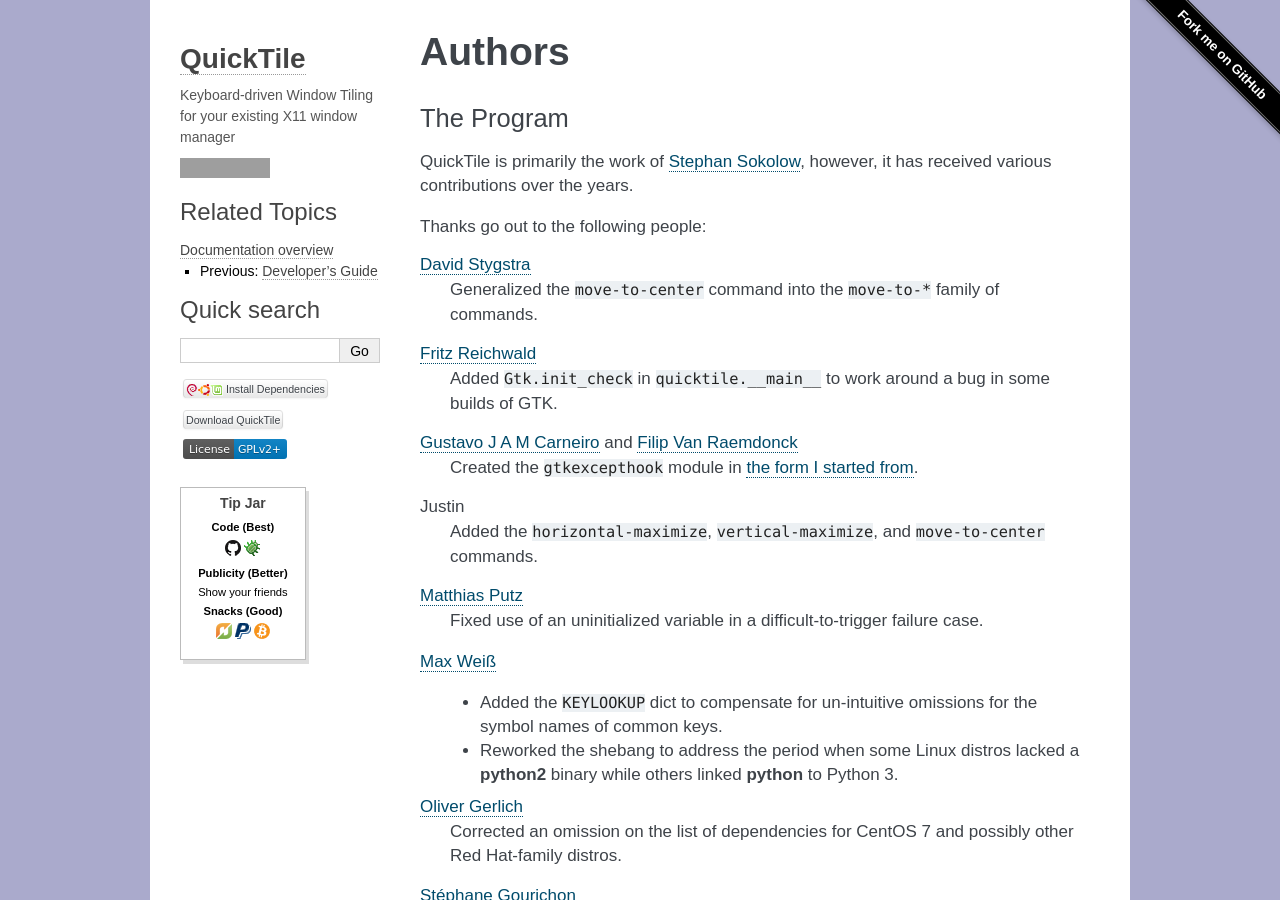
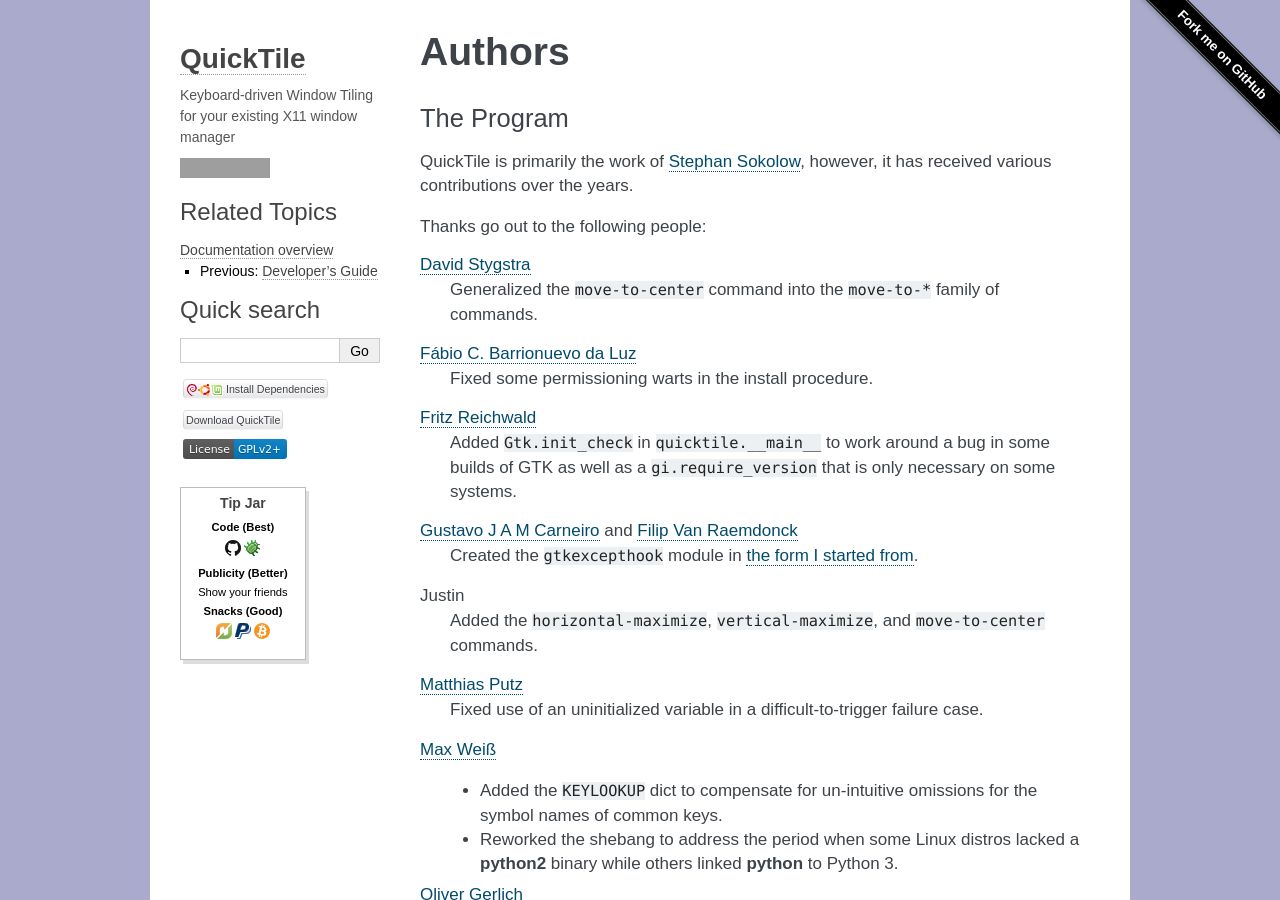
Before and after one commit to ssokolow/quicktile, a Sphinx documentation site: the page built from docs/authors/index.rst, in a window 1280 px wide and 900 px high. Built offline with Sphinx 7.4.7, drawn with Linux system fonts in a browser that asks for light colours; grey boxes are pictures that could not be loaded.

Commit message:
Update author credits

```diff
--- a/docs/authors/index.rst
+++ b/docs/authors/index.rst
@@ -29,9 +29,13 @@
     Generalized the ``move-to-center`` command into the ``move-to-*`` family
     of commands.
 
+`Fábio C. Barrionuevo da Luz`_
+    Fixed some permissioning warts in the install procedure.
+
 `Fritz Reichwald`_
     Added ``Gtk.init_check`` in ``quicktile.__main__`` to work around a
-    bug in some builds of GTK.
+    bug in some builds of GTK as well as a ``gi.require_version`` that
+    is only necessary on some systems.
 
 `Gustavo J A M Carneiro`_ and `Filip Van Raemdonck`_
     Created the ``gtkexcepthook`` module in `the form I started from
@@ -145,7 +149,9 @@
 .. _Creative Commons Attribution 2.5: https://creativecommons.org/licenses/by/2.5/
 .. _David Stygstra: https://github.com/stygstra
 .. _ePyDoc: http://epydoc.sourceforge.net/
+.. _Fábio C. Barrionuevo da Luz: https://github.com/luzfcb
 .. _Filip van Raemdonck: https://www.linkedin.com/in/filip-van-raemdonck/
+.. _Fritz Reichwald: https://github.com/fiete201
 .. _Gustavo J A M Carneiro: https://github.com/gjcarneiro
 .. _Mark James: https://twitter.com/markjames
 .. _Matthias Putz: https://github.com/mputz86
```
Also changed, not shown: other parts of docs/authors/index.rst (+0 -1 lines), 1 other file.
